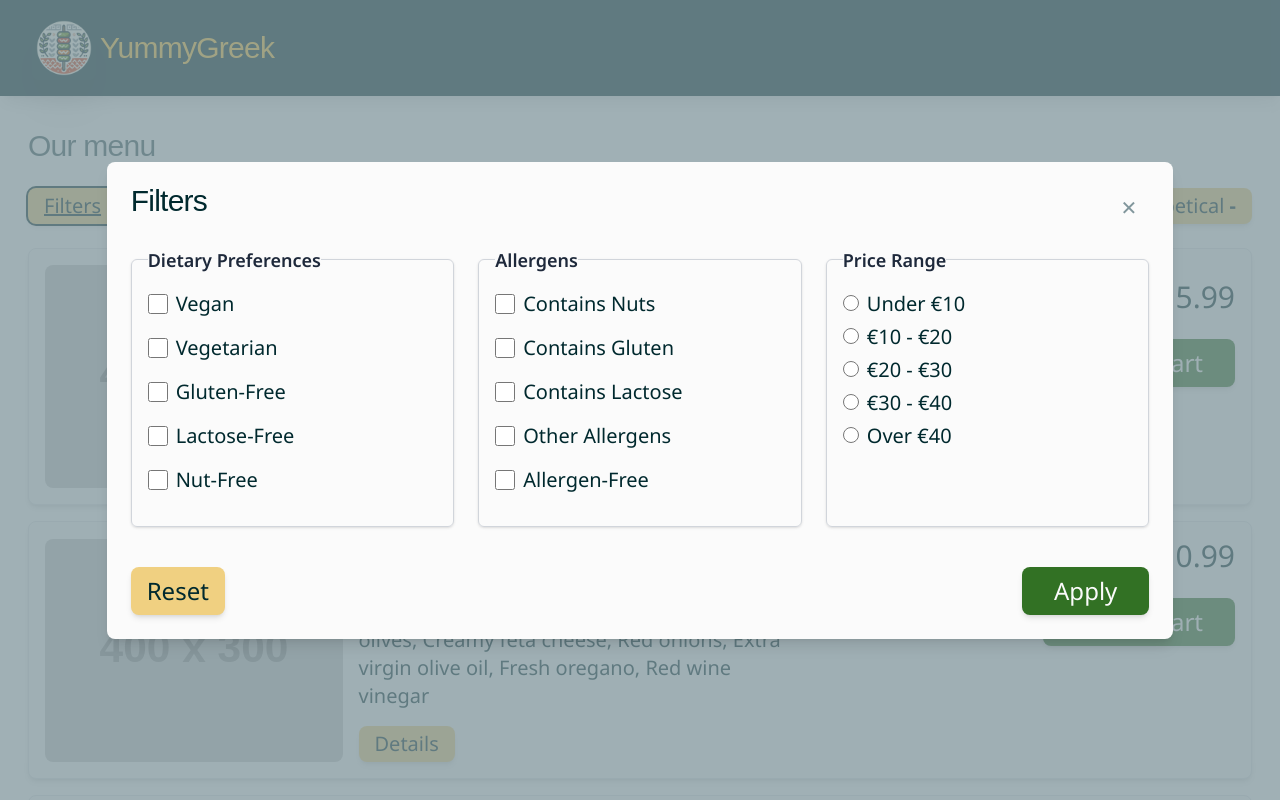
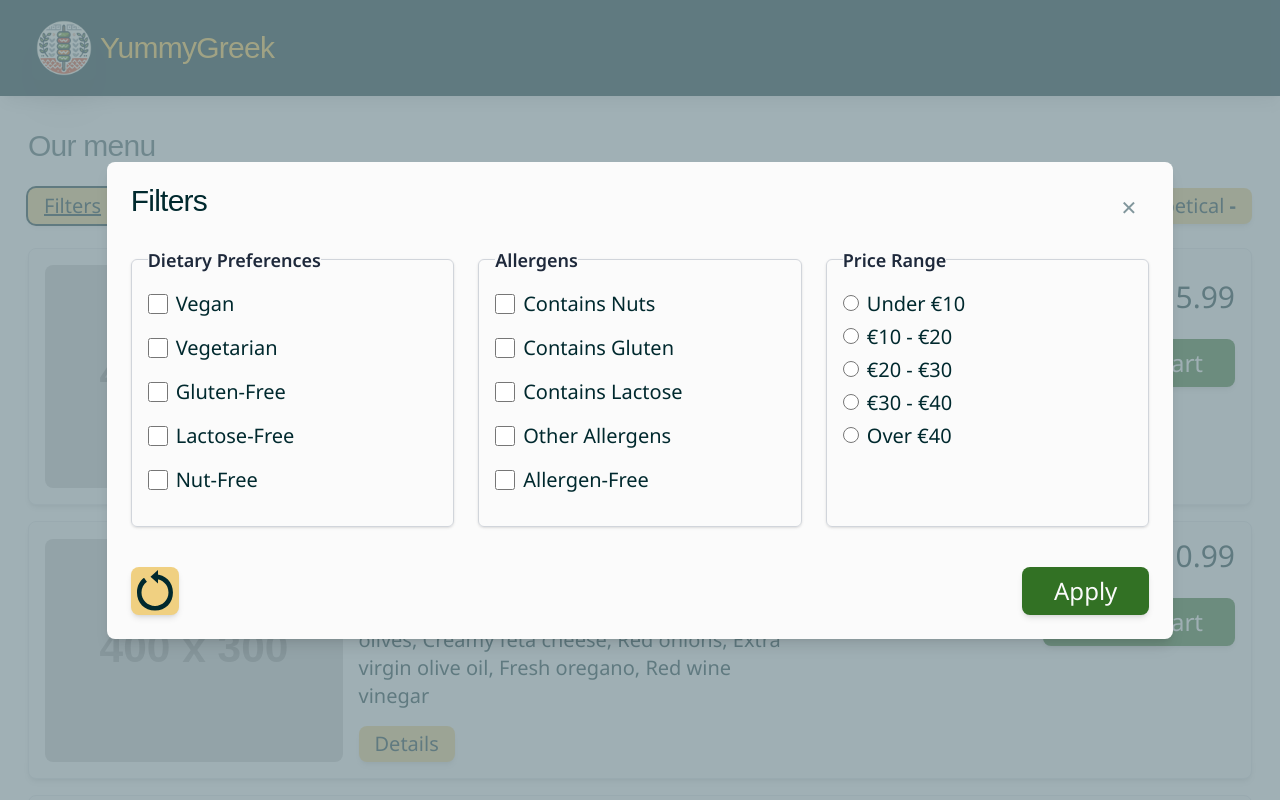
Before and after one commit to dkarakop/yummy-greek, a Vue app: page /menu in a window 1280 px wide. Both pictures are taken after a click on the button "Filters". Shown: the top 800 px of the page. Built offline with nearby package versions, Linux system fonts and the light colour scheme; data requests are answered from the project's data file; a web font is replaced by a local one.

Commit message:
Update Reset button

```diff
--- a/src/assets/main.css
+++ b/src/assets/main.css
@@ -41,7 +41,7 @@ body {
   @apply fixed inset-0 z-50 flex items-center justify-center bg-grey bg-opacity-75;
 }
 .popup {
-  @apply bg-white rounded-lg shadow-lg p-6 relative w-10/12 overflow-y-auto max-h-[80vh];
+  @apply bg-white rounded-lg shadow-lg p-6 relative w-10/12 overflow-y-auto max-h-[85vh];
 }
 
 /* ------------------ Headers ------------------ */
--- a/src/components/DishMenuItem.vue
+++ b/src/components/DishMenuItem.vue
@@ -91,11 +91,9 @@ function resetBtn(dish) {
           <!-- Reset button: sets the selected dish amount to zero and disappears along with the DishAmountButtons -->
           <button
             @click="resetBtn(dish)"
-            class="btn btn--secondary btn--small"
+            class="btn btn--secondary btn--small flex items-center justify-center bg-[url('../assets/reset.svg')] bg-no-repeat bg-center bg-contain w-10 h-10 md:w-12 md:h-12"
             title="Reset the selected amount"
-          >
-            Reset
-          </button>
+          ></button>
         </DishAmountButtons>
       </div>
     </div>
--- a/src/components/DishPopup.vue
+++ b/src/components/DishPopup.vue
@@ -89,8 +89,9 @@ function resetBtn(dish) {
         <img
           :src="dish.image"
           :alt="'A picture of our delicious dish ' + dish.name"
-          class="rounded-lg w-full h-full object-cover flex-1"
+          class="rounded-lg w-full sm:w-1/2 md:w-1/3 lg:w-1/4 h-auto object-cover"
         />
+
         <div class="flex flex-col md:flex-row items-start justify-between w-full gap-4s">
           <!-- Description -->
           <div>
@@ -116,11 +117,9 @@ function resetBtn(dish) {
                 <!-- Reset button: sets the selected dish amount to zero and disappears along with the DishAmountButtons -->
                 <button
                   @click="resetBtn(dish)"
-                  class="btn btn--secondary btn--small"
+                  class="btn btn--secondary btn--small flex items-center justify-center bg-[url('../assets/reset.svg')] bg-no-repeat bg-center bg-contain w-10 h-10 md:w-12 md:h-12"
                   title="Reset the selected amount"
-                >
-                  Reset
-                </button>
+                ></button>
               </DishAmountButtons>
               <!-- AddToCart button: adds one dish to the cart and then disappears -->
               <button v-else class="btn btn--primary" @click="addDishItem(dish)">
--- a/src/components/FiltersPopup.vue
+++ b/src/components/FiltersPopup.vue
@@ -101,12 +101,10 @@ const resetFilters = () => {
     <!-- Reset button: resets the selected filters to their default state -->
     <div class="mt-6 flex flex-col md:flex-row md:justify-between">
       <button
-        class="btn btn--secondary mt-4"
+        class="btn btn--secondary btn--small mt-4 flex items-center justify-center bg-[url('../assets/reset.svg')] bg-no-repeat bg-center bg-contain w-10 h-10 md:w-12 md:h-12"
         @click="resetFilters"
         title="Reset the selected filters"
-      >
-        Reset
-      </button>
+      ></button>
       <!-- Apply button: applies the user's selected filters and closes the popup -->
       <button
         class="btn btn--primary mt-4"
```
Also changed, not shown: src/assets/reset.svg (added).
